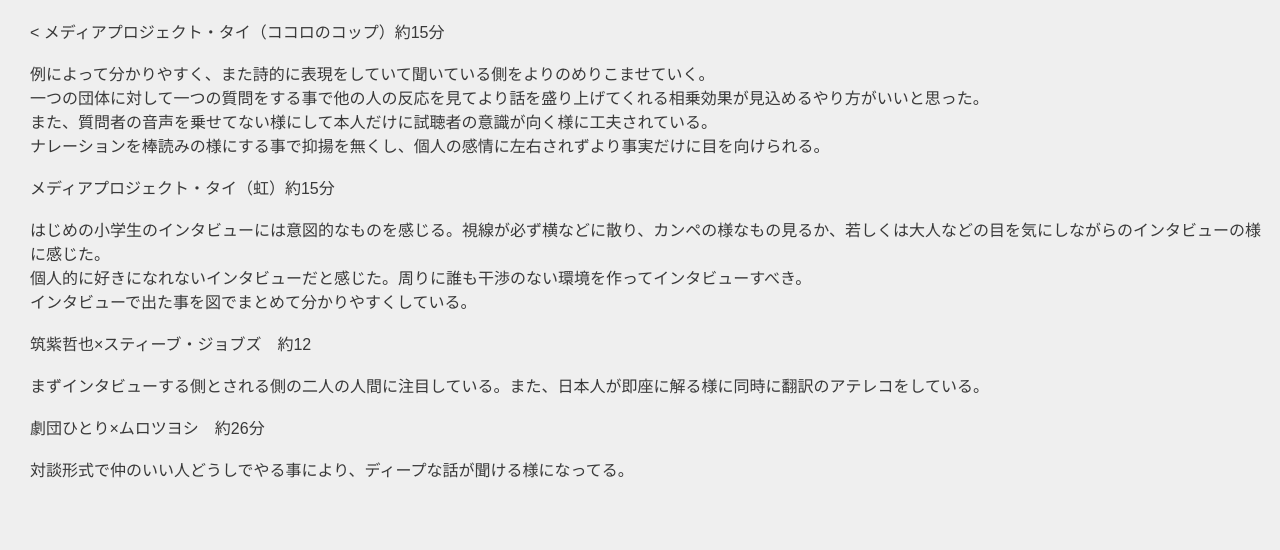
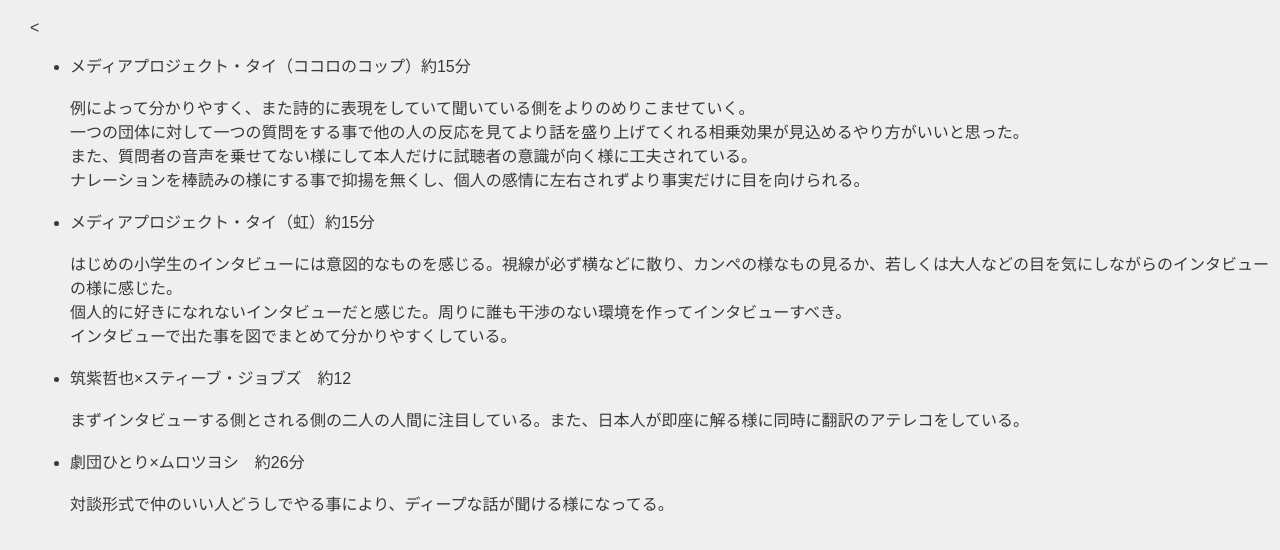
Before and after one commit to Rintaro21/xbp, a plain HTML site: page de12/8.html in a window 1280 px wide. Shown: the part 70-620 px from the top of the page. Drawn offline with Linux system fonts and the light colour scheme.

Commit message:
20211202

```diff
--- a/de12/8.html
+++ b/de12/8.html
@@ -11,28 +11,28 @@
     <h1>第八回</h1>
     <!-- 塊ごとにdivタグで区切るようにしましょう。 -->
     <
-        メディアプロジェクト・タイ（ココロのコップ）約15分<br>
-
+    <ul><li>  メディアプロジェクト・タイ（ココロのコップ）約15分<br></li>
     <br>
 例によって分かりやすく、また詩的に表現をしていて聞いている側をよりのめりこませていく。<br>
 一つの団体に対して一つの質問をする事で他の人の反応を見てより話を盛り上げてくれる相乗効果が見込めるやり方がいいと思った。<br>
 また、質問者の音声を乗せてない様にして本人だけに試聴者の意識が向く様に工夫されている。<br>
 ナレーションを棒読みの様にする事で抑揚を無くし、個人の感情に左右されずより事実だけに目を向けられる。<br>
 <br>
-メディアプロジェクト・タイ（虹）約15分<br>
+<li>メディアプロジェクト・タイ（虹）約15分<br></li>
 <br>
 はじめの小学生のインタビューには意図的なものを感じる。視線が必ず横などに散り、カンペの様なもの見るか、若しくは大人などの目を気にしながらのインタビューの様に感じた。<br>
 個人的に好きになれないインタビューだと感じた。周りに誰も干渉のない環境を作ってインタビューすべき。<br>
 インタビューで出た事を図でまとめて分かりやすくしている。<br>
 <br>
-筑紫哲也×スティーブ・ジョブズ　約12<br>
+<li>筑紫哲也×スティーブ・ジョブズ　約12<br></li>
 
         <br>
 まずインタビューする側とされる側の二人の人間に注目している。また、日本人が即座に解る様に同時に翻訳のアテレコをしている。<br>
 <br>
-劇団ひとり×ムロツヨシ　約26分<br>
+<li>劇団ひとり×ムロツヨシ　約26分<br></li>
         <br>
 対談形式で仲のいい人どうしでやる事により、ディープな話が聞ける様になってる。<br>
+    </ul>
  <br>
 
 
```
